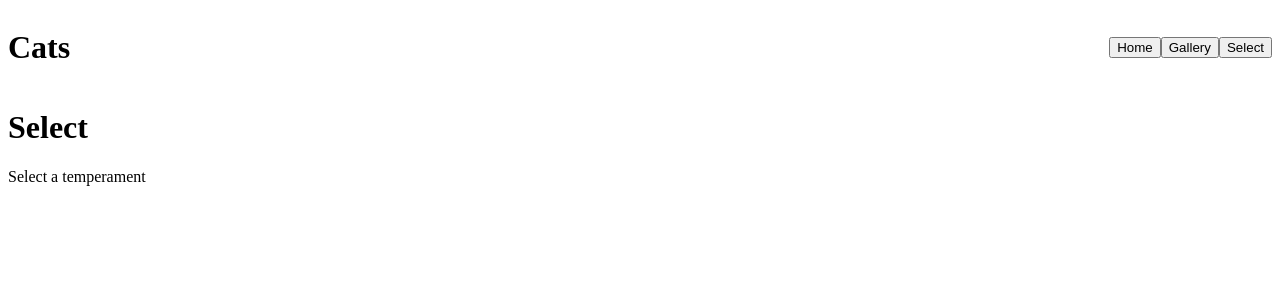
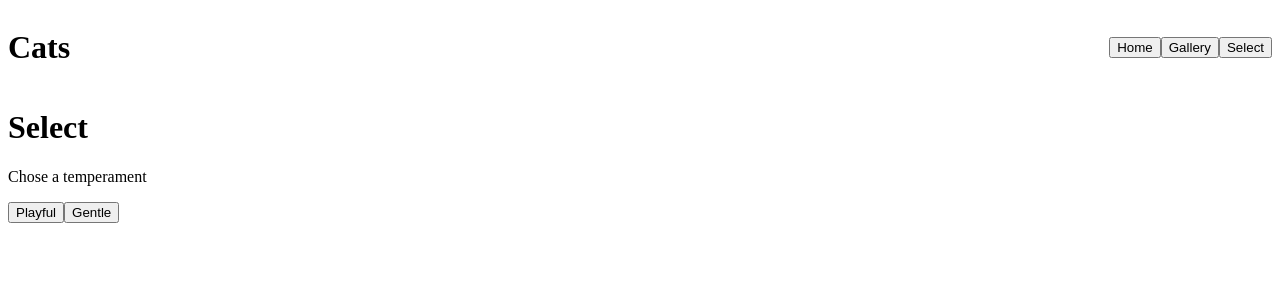
Before and after one commit to rmccrear/hackathon-demo-2025, a React (Vite) app: page / in a window 1280 px wide. Both pictures are taken after a click on the button "Select". Shown: the top 300 px of the page. Built offline with nearby package versions, Linux system fonts and the light colour scheme.

Commit message:
add select cats filter

```diff
--- a/src/pages/Select.jsx
+++ b/src/pages/Select.jsx
@@ -1,7 +1,62 @@
+import { useState } from "react"
 
 export default function Select({data}) {
+
+    // In Code.org we do...
+    // var filteredList = []
+    const [filteredList, setFilteredList] = useState([])
+
+    function handlePlayful() {
+        console.log("clicked playful")
+        // filter only playful cats
+        const playfulCats = [] // temp
+        for(let i=0; i<data.length; i++) {
+            // If they are playful we push them on the list
+            // if temperament column contains the word "Playful"
+            // reference: https://www.w3schools.com/jsref/jsref_includes.asp
+            if( data[i].Temperament.includes("Playful") ) {
+                // In code.org we do...
+                // appendItem(playfulCats, data[i])
+                console.log(data[i].Temperament)
+                playfulCats.push(data[i])
+            }
+        }
+        console.log(playfulCats)
+        // on code.org...
+        // filteredList = playfulCats
+        setFilteredList(playfulCats)
+    }
+
+    function handleGentle() {
+        const gentleCats = [] // temp
+        for(let i=0; i<data.length; i++){
+            if(data[i].Temperament.includes("Gentle")){
+                gentleCats.push(data[i])
+            }
+        }
+        setFilteredList(gentleCats)
+    }
+
+    // on code.org this is like the updateDisplay
+    const filteredListJSX = [];
+    // map pattern
+    for (let i=0; i<filteredList.length; i++) {
+        filteredListJSX.push(<>
+            <li>{filteredList[i].Name}, {filteredList[i].Temperament}</li>
+        </>)
+    }
+
     return (<>
         <h1>Select</h1>
-        <p>Select a temperament </p>
+        <p>Chose a temperament </p>
+        <div>
+            <button type="button" onClick={handlePlayful}>Playful</button>
+            <button type="button" onClick={handleGentle}>Gentle</button>
+        </div>
+        <div>
+            <ul>
+                {filteredListJSX}
+            </ul>
+        </div>
     </>)
 }
```
